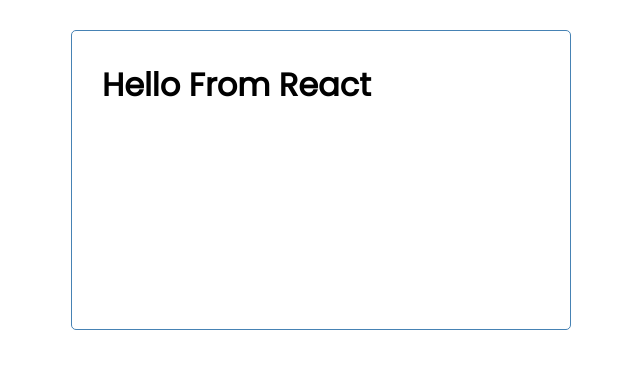
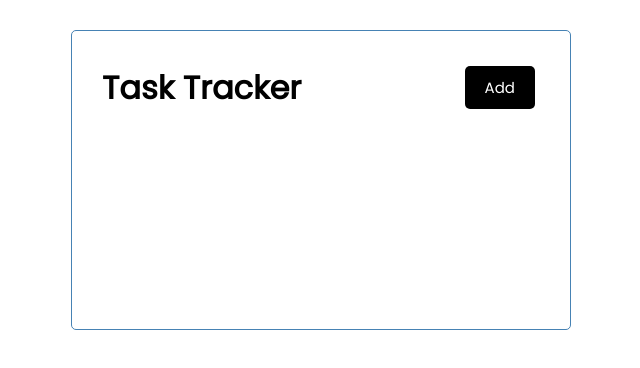
Before and after one commit to gbejula/task-tracker, a React (Create React App) app: page / in a window 1280 px wide. Shown: the top 368 px of the page, without its empty margins (319-959 px from the left). Built offline with nearby package versions, Linux system fonts and the light colour scheme.

Commit message:
created header component

```diff
--- a/src/App.js
+++ b/src/App.js
@@ -1,7 +1,9 @@
+import Header from './components/Header';
+
 function App() {
   return (
     <div className='container'>
-      <h1>Hello From React</h1>
+      <Header />
     </div>
   );
 }
--- /dev/null
+++ b/src/components/Header.js
@@ -0,0 +1,20 @@
+import PropTypes from 'prop-types';
+
+const Header = ({ title }) => {
+  return (
+    <header className='header'>
+      <h1>{title}</h1>
+      <button className='btn'>Add</button>
+    </header>
+  );
+};
+
+Header.defaultProps = {
+  title: 'Task Tracker',
+};
+
+Header.propTypes = {
+  title: PropTypes.string.isRequired,
+};
+
+export default Header;
```
Also changed, not shown: 1 other file (tests, documents, lock files or other folders).
